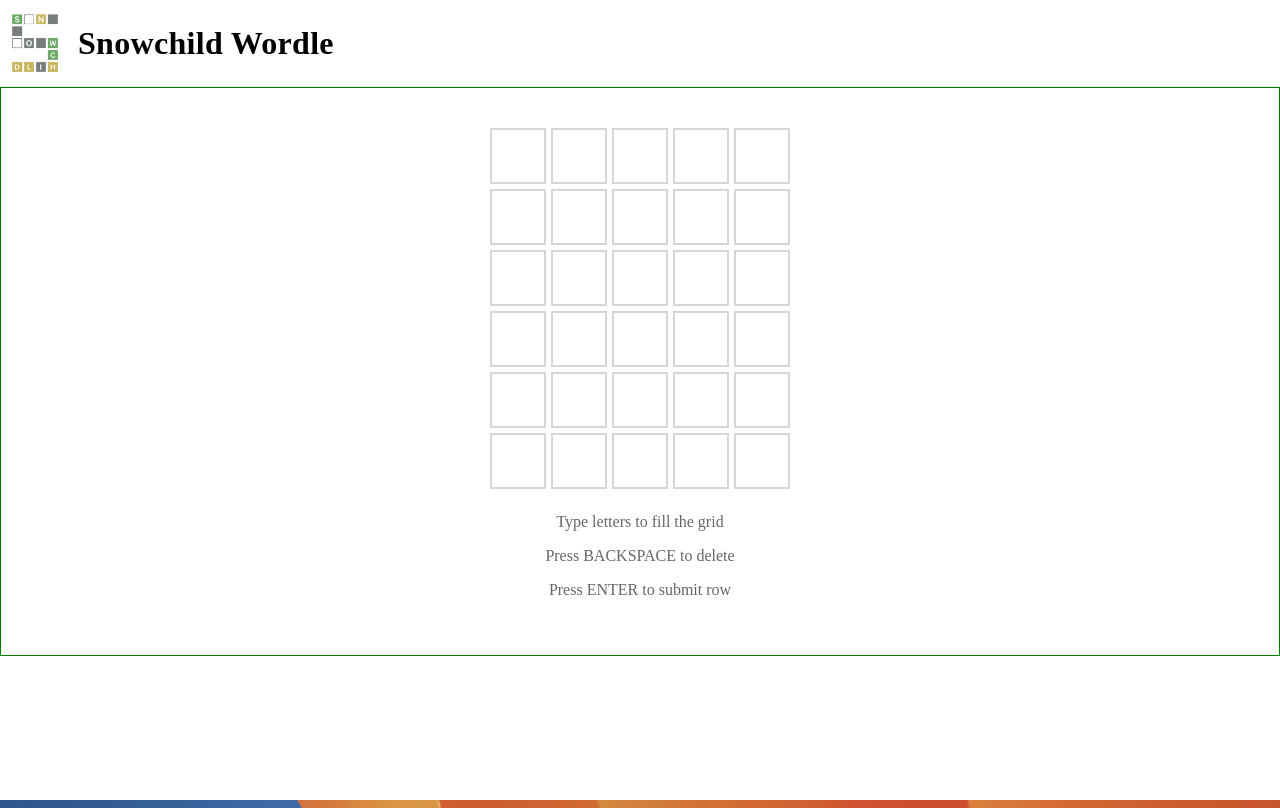
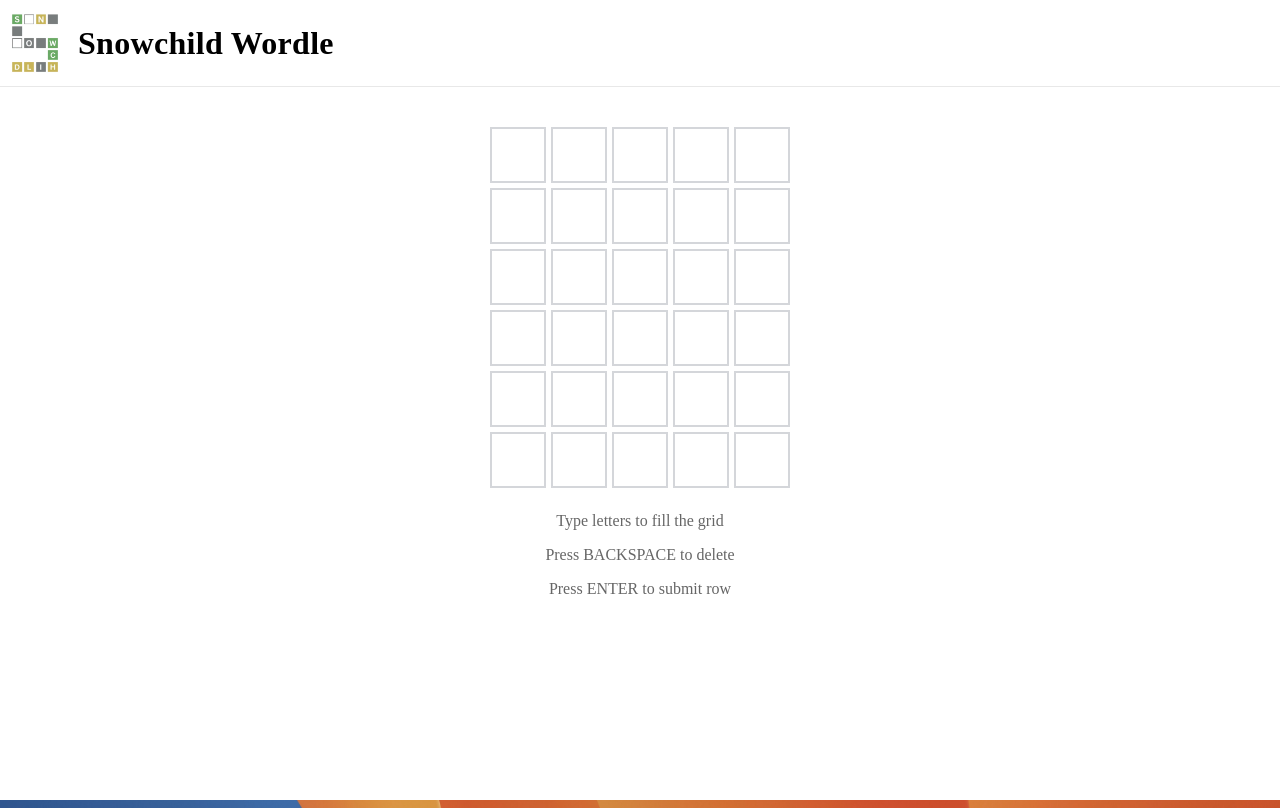
Before and after one commit to MANANTANDON/4d616e616e, a Next.js app: page /snowchild-wordle in a window 1280 px wide. Built offline with nearby package versions, Linux system fonts and the light colour scheme; a web font is replaced by a local one.

Commit message:
border remove

```diff
--- a/src/components/Games/Wordle/WordleDesign.jsx
+++ b/src/components/Games/Wordle/WordleDesign.jsx
@@ -165,7 +165,7 @@ export const WordleDesign = () => {
   }, [handleKeyPress]);
 
   return (
-    <Box sx={{ border: "1px solid green", py: 5 }}>
+    <Box sx={{ py: 5 }}>
       <Box
         sx={{
           display: "flex",
```
